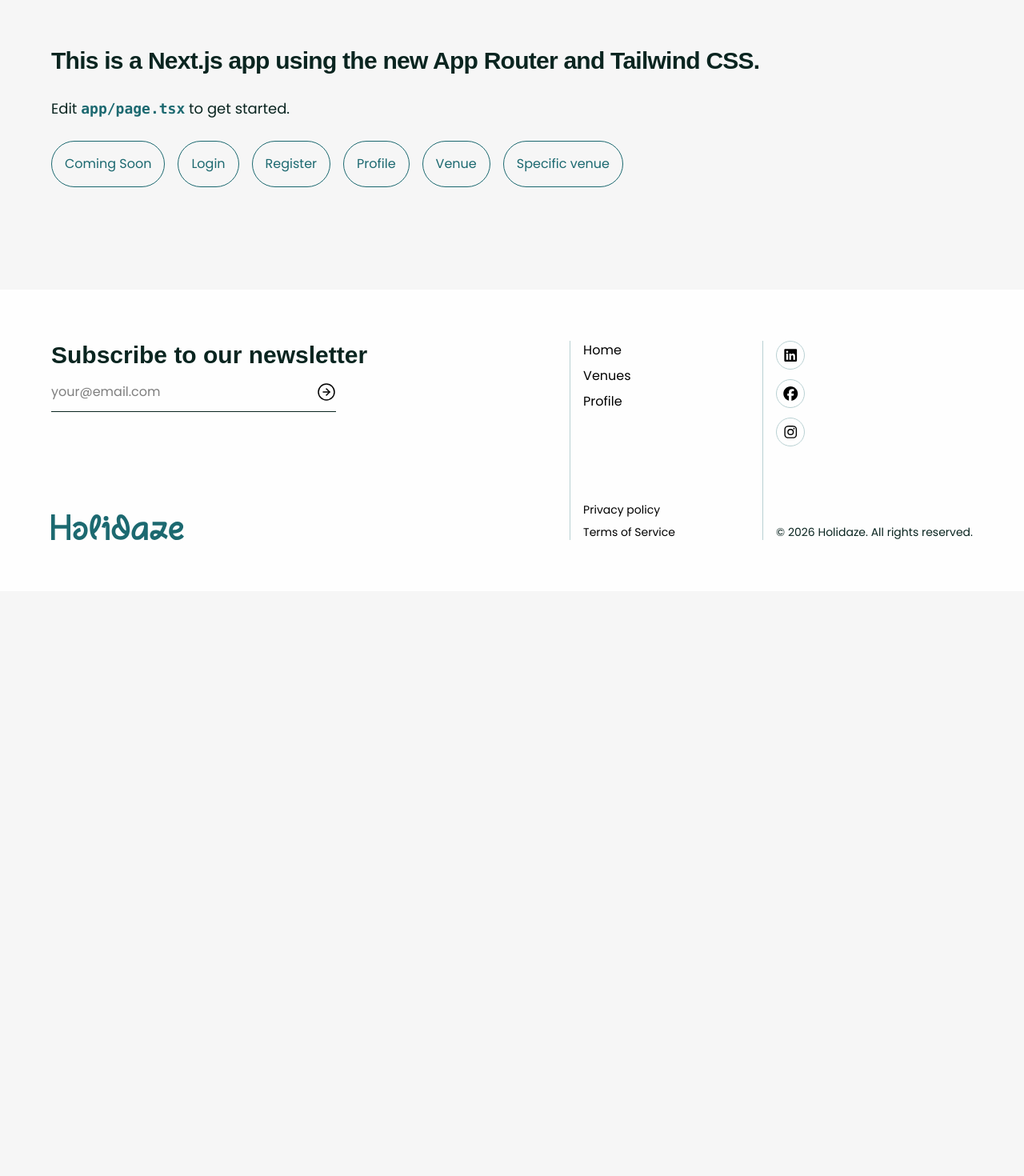
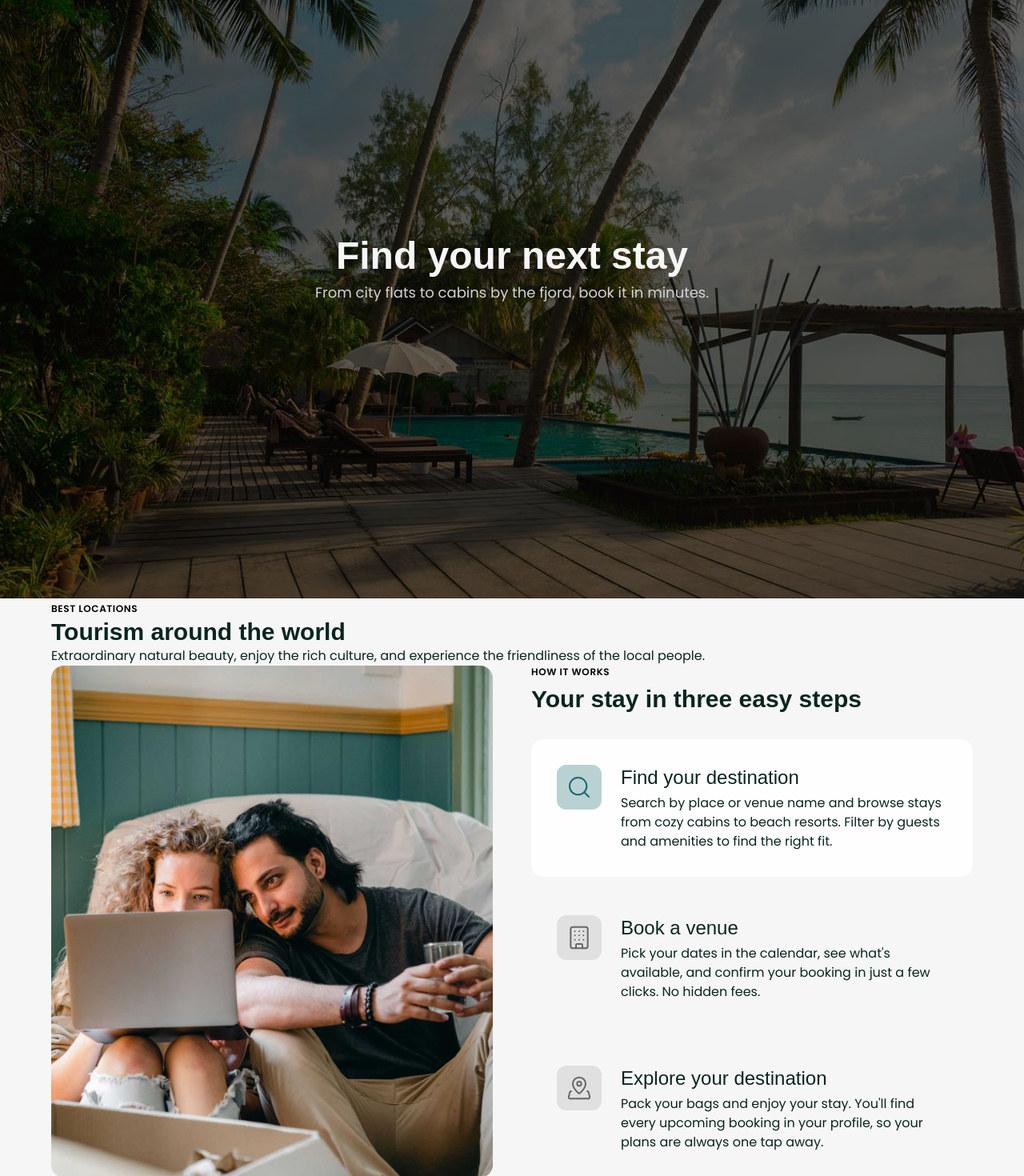
Before and after one commit to helenesyre/PE2-helene-syre, a Next.js app: page / in a window 1280 px wide. Shown: the part 160-1630 px from the top of the page at 80% size. Before the commit the page ends 899 px from the top, so only its background shows below. Built offline with nearby package versions, Linux system fonts and the light colour scheme; a web font is replaced by a local one.

Commit message:
Homepage setup
Not finished yet

```diff
--- a/app/page.tsx
+++ b/app/page.tsx
@@ -1,58 +1,107 @@
+import { Building, MapPinned, Search } from "lucide-react";
+import Image from "next/image";
+
 export default function Home() {
   return (
-    <div className="flex flex-col flex-1">
-      <main className="flex flex-1 w-full flex-col py-32 px-16">
-        <div className="flex flex-col items-center gap-6 text-center sm:items-start sm:text-left">
-          <h1 className="text-3xl font-semibold leading-10 tracking-tight">
-            This is a Next.js app using the new App Router and Tailwind CSS.
-          </h1>
-          <p className="text-lg leading-8">
-            Edit{" "}
-            <code className="font-mono font-bold text-ocean-500">
-              app/page.tsx
-            </code>{" "}
-            to get started.
+    <div className="flex flex-col flex-1 z-0 relative">
+      {/* Hero image */}
+      <section className="relative h-[820px] p-6 md:p-12">
+        {/* Hero image */}
+        <Image
+          src="/images/hero.jpg"
+          alt="Hero"
+          fill
+          priority
+          className="object-cover"
+        />
+        <div className="absolute inset-0 bg-black opacity-60"></div>
+        {/* Hero title and description */}
+        <div className="absolute inset-0 flex flex-col gap-2 justify-center items-center text-center px-12 ">
+          <h1 className="relative text-cloud-white-500">Find your next stay</h1>
+          <p className="relative lead-text text-stone-300">
+            From city flats to cabins by the fjord, book it in minutes.
           </p>
-          <div className="flex gap-4">
-            <a
-              href="/coming-soon"
-              className="p-4 rounded-4xl border border-ocean-500 text-ocean-500 hover:text-cloud-white-500 hover:bg-ocean-500 transition-all duration-300"
-            >
-              Coming Soon
-            </a>
-            <a
-              href="/login"
-              className="p-4 rounded-4xl border border-ocean-500 text-ocean-500 hover:text-cloud-white-500 hover:bg-ocean-500 transition-all duration-300"
-            >
-              Login
-            </a>
-            <a
-              href="/register"
-              className="p-4 rounded-4xl border border-ocean-500 text-ocean-500 hover:text-cloud-white-500 hover:bg-ocean-500 transition-all duration-300"
-            >
-              Register
-            </a>
-            <a
-              href="/profile"
-              className="p-4 rounded-4xl border border-ocean-500 text-ocean-500 hover:text-cloud-white-500 hover:bg-ocean-500 transition-all duration-300"
-            >
-              Profile
-            </a>
-            <a
-              href="/venues"
-              className="p-4 rounded-4xl border border-ocean-500 text-ocean-500 hover:text-cloud-white-500 hover:bg-ocean-500 transition-all duration-300"
-            >
-              Venue
-            </a>
-            <a
-              href="/venues/[venue_id]"
-              className="p-4 rounded-4xl border border-ocean-500 text-ocean-500 hover:text-cloud-white-500 hover:bg-ocean-500 transition-all duration-300"
-            >
-              Specific venue
-            </a>
+        </div>
+      </section>
+      {/* Content section */}
+      <section className="px-6 md:px-10 lg:px-16">
+        <div>
+          <div>
+            <span className="label-text">Best locations</span>
+            <h2>Tourism around the world</h2>
+          </div>
+          <p>
+            Extraordinary natural beauty, enjoy the rich culture, and experience
+            the friendliness of the local people.
+          </p>
+        </div>
+      </section>
+      <section className="grid grid-cols-1 lg:grid-cols-2 gap-12 px-6 md:px-10 lg:px-16">
+        {/* Image */}
+        <div className="relative w-full aspect-4/3 lg:aspect-9/10 md:h-full md:min-h-120 rounded-2xl overflow-hidden">
+          <Image
+            src="/images/how-it-works.jpg"
+            alt="..."
+            fill
+            sizes="(min-width: 768px) 50vw, 100vw"
+            className="object-cover"
+          />
+        </div>
+        {/* Steps */}
+        <div className="flex flex-col gap-8 justify-center">
+          <div className="flex flex-col gap-2">
+            <span className="label-text">How it works</span>
+            <h2>Your stay in three easy steps</h2>
+          </div>
+          <div className="flex flex-col gap-4">
+            {/* Step 1 */}
+            <div className="flex gap-6 p-6 md:p-8 bg-cloud-white-50 rounded-2xl">
+              <div className="w-fit h-fit p-3 bg-ocean-100 text-ocean-500 rounded-xl">
+                <Search size={32} strokeWidth={1.5} />
+              </div>
+              <div className="flex flex-col gap-1">
+                <h3>Find your destination</h3>
+                <p>
+                  Search by place or venue name and browse stays from cozy
+                  cabins to beach resorts. Filter by guests and amenities to
+                  find the right fit.
+                </p>
+              </div>
+            </div>
+            {/* Step 2 */}
+            <div className="flex gap-6 p-6 md:p-8">
+              <div className="w-fit h-fit p-3 bg-cloud-white-600 text-cloud-white-900 rounded-xl">
+                <Building size={32} strokeWidth={1.5} />
+              </div>
+              <div className="flex flex-col gap-1">
+                <h3>Book a venue</h3>
+                <p>
+                  Pick your dates in the calendar, see what&#39;s available, and
+                  confirm your booking in just a few clicks. No hidden fees.
+                </p>
+              </div>
+            </div>
+            {/* Step 3 */}
+            <div className="flex gap-6 p-6 md:p-8">
+              <div className="w-fit h-fit p-3 bg-cloud-white-600 text-cloud-white-900 rounded-xl">
+                <MapPinned size={32} strokeWidth={1.5} />
+              </div>
+              <div className="flex flex-col gap-1">
+                <h3>Explore your destination</h3>
+                <p>
+                  Pack your bags and enjoy your stay. You&#39;ll find every
+                  upcoming booking in your profile, so your plans are always one
+                  tap away.
+                </p>
+              </div>
+            </div>
           </div>
         </div>
-      </main>
+      </section>
+      <section className="px-6 md:px-10 lg:px-16">
+        <span className="label-text">Popular places</span>
+        <h2>Find your next venue today</h2>
+      </section>
     </div>
   );
 }
```
Also changed, not shown: public/images/hero.jpg (added), public/images/how-it-works.jpg (added).
